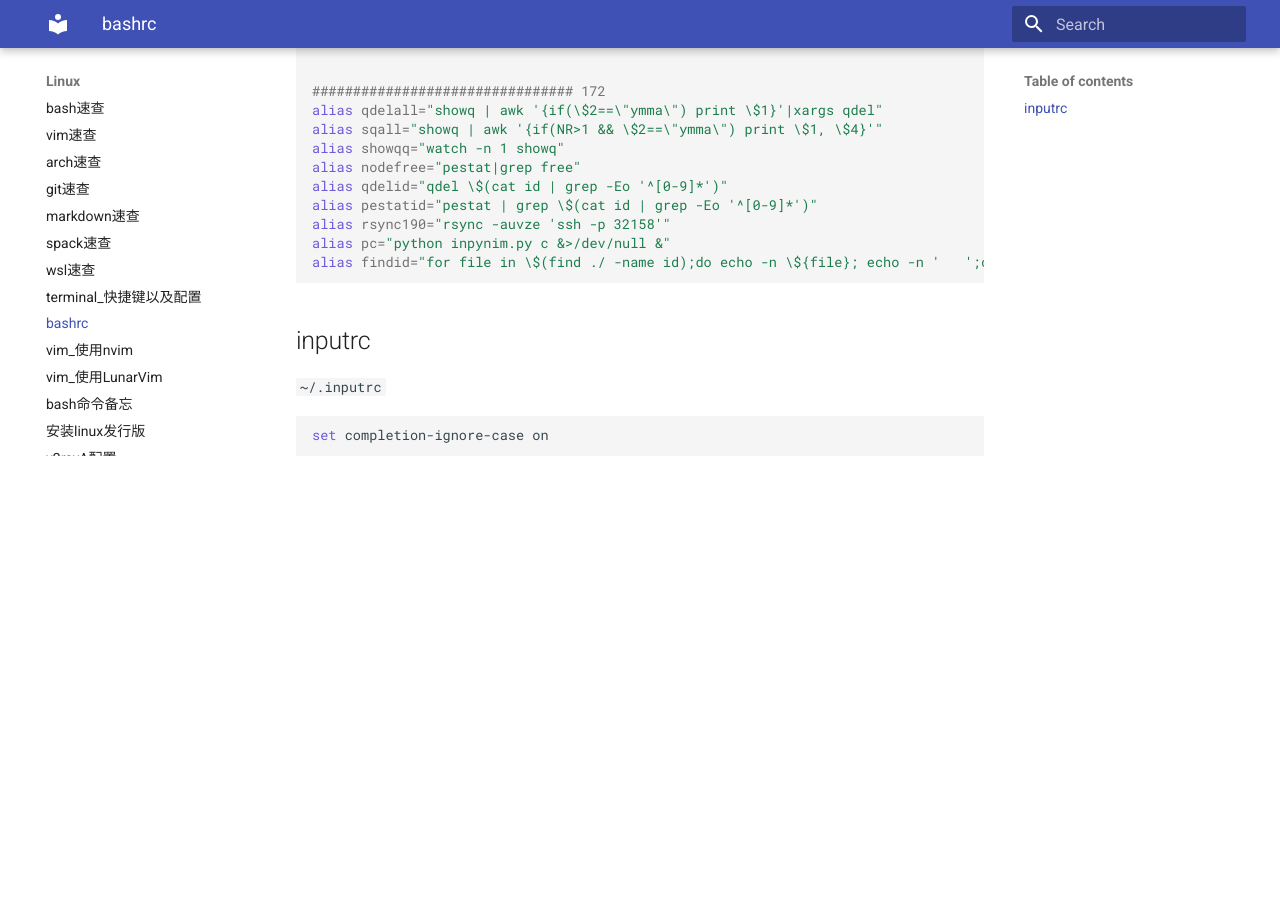
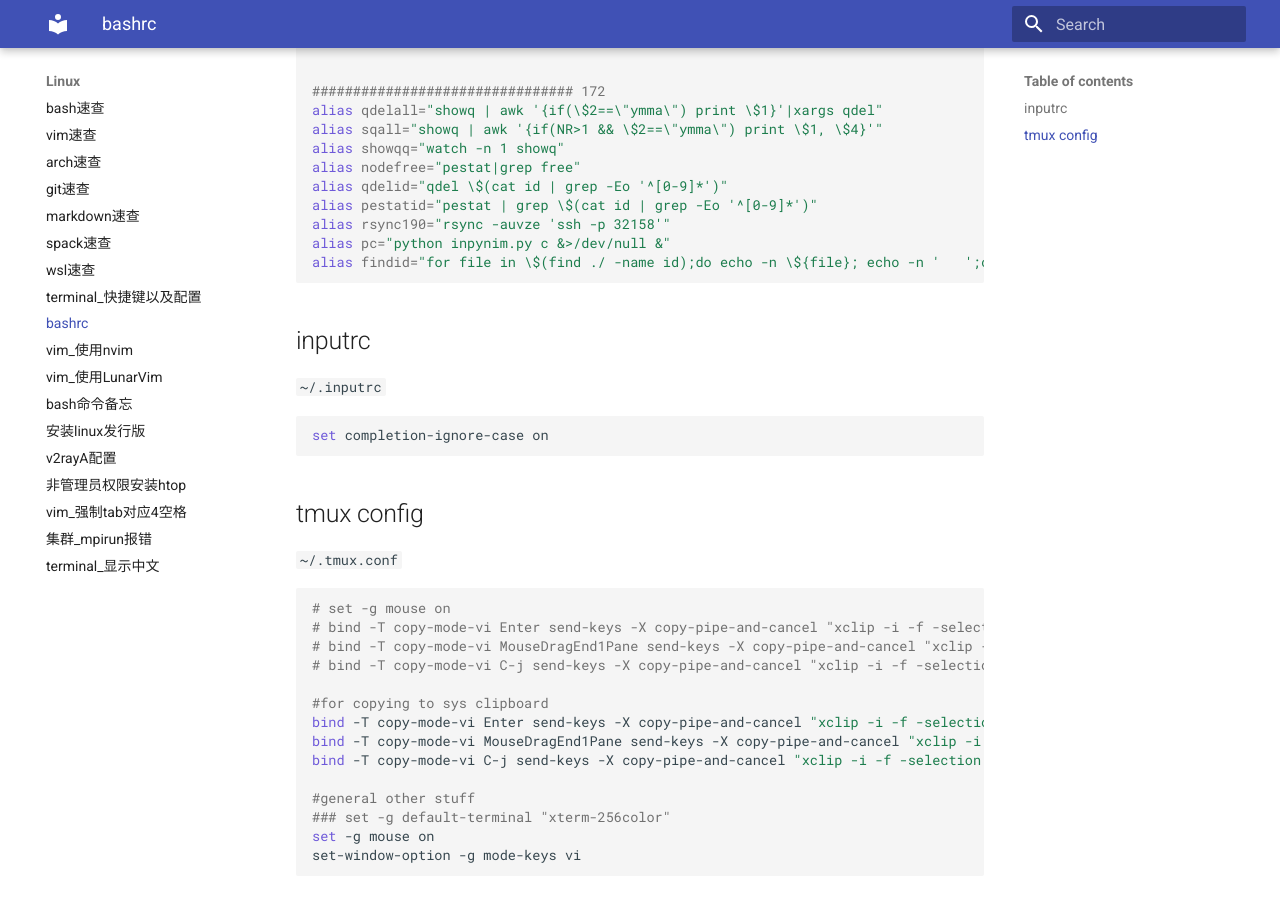
Before and after one commit to ymma98/technotes, an MkDocs documentation site: the page built from docs/Linux/bashrc.md, in a window 1280 px wide and 900 px high, scrolled down 1452 px. Built offline with MkDocs 1.6.1 and Material for MkDocs 9.7.7, drawn with Linux system fonts in a browser that asks for light colours; before the commit the page ends 1932 px from its top, so only the background shows below that.

Commit message:
docs/Linux/bashrc.md updated from https://stackedit.cn/

````diff
--- a/docs/Linux/bashrc.md
+++ b/docs/Linux/bashrc.md
@@ -86,7 +86,28 @@ alias findid="for file in \$(find ./ -name id);do echo -n \${file}; echo -n '
 ```bash
 set completion-ignore-case on
 ```
+
+## tmux config
+
+`~/.tmux.conf`
+
+```bash
+# set -g mouse on
+# bind -T copy-mode-vi Enter send-keys -X copy-pipe-and-cancel "xclip -i -f -selection primary | xclip -i -selection clipboard"
+# bind -T copy-mode-vi MouseDragEnd1Pane send-keys -X copy-pipe-and-cancel "xclip -i -f -selection primary | xclip -i -selection clipboard"
+# bind -T copy-mode-vi C-j send-keys -X copy-pipe-and-cancel "xclip -i -f -selection primary | xclip -i -selection clipboard"
+
+#for copying to sys clipboard
+bind -T copy-mode-vi Enter send-keys -X copy-pipe-and-cancel "xclip -i -f -selection primary | xclip -i -selection clipboard"
+bind -T copy-mode-vi MouseDragEnd1Pane send-keys -X copy-pipe-and-cancel "xclip -i -f -selection primary | xclip -i -selection clipboard"
+bind -T copy-mode-vi C-j send-keys -X copy-pipe-and-cancel "xclip -i -f -selection primary | xclip -i -selection clipboard"
+
+#general other stuff
+### set -g default-terminal "xterm-256color"
+set -g mouse on
+set-window-option -g mode-keys vi
+```
 <!--stackedit_data:
-eyJoaXN0b3J5IjpbMTg4NjgxNTgxLC02ODA1MTM5ODEsLTEwOD
+eyJoaXN0b3J5IjpbOTk0NjQ2NDU2LC02ODA1MTM5ODEsLTEwOD
 E4NjUzOTMsNjUyMzY5Nzk1LC0xNTc3OTQxMzI0XX0=
 -->
````
